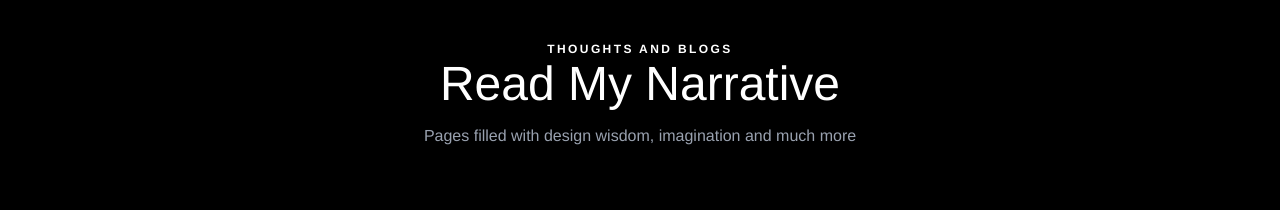
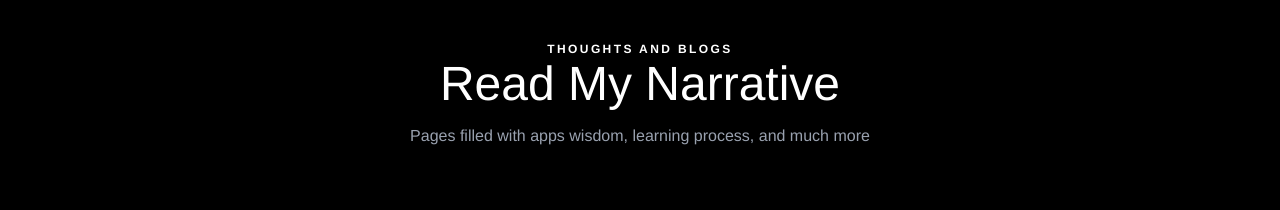
Before and after one commit to syahrulkrn/personal-portoflio, a Next.js app: page / in a window 1280 px wide. Shown: the part 2900-3110 px from the top of the page. Built offline with nearby package versions, Linux system fonts and the light colour scheme; a web font is replaced by a local one.

Commit message:
docs: update blog section tagline to reflect content focus
The tagline now emphasizes "apps wisdom" and "learning process" to better represent the blog's actual content topics, moving away from the previous "design wisdom" and "imagination" phrasing.

```diff
--- a/src/components/BlogSection.tsx
+++ b/src/components/BlogSection.tsx
@@ -54,7 +54,7 @@ export function BlogSection() {
             transition={{ delay: 0.2 }}
             className="text-gray-400 max-w-lg mx-auto"
           >
-            Pages filled with design wisdom, imagination and much more
+            Pages filled with apps wisdom, learning process, and much more
           </motion.p>
         </div>
 
```
